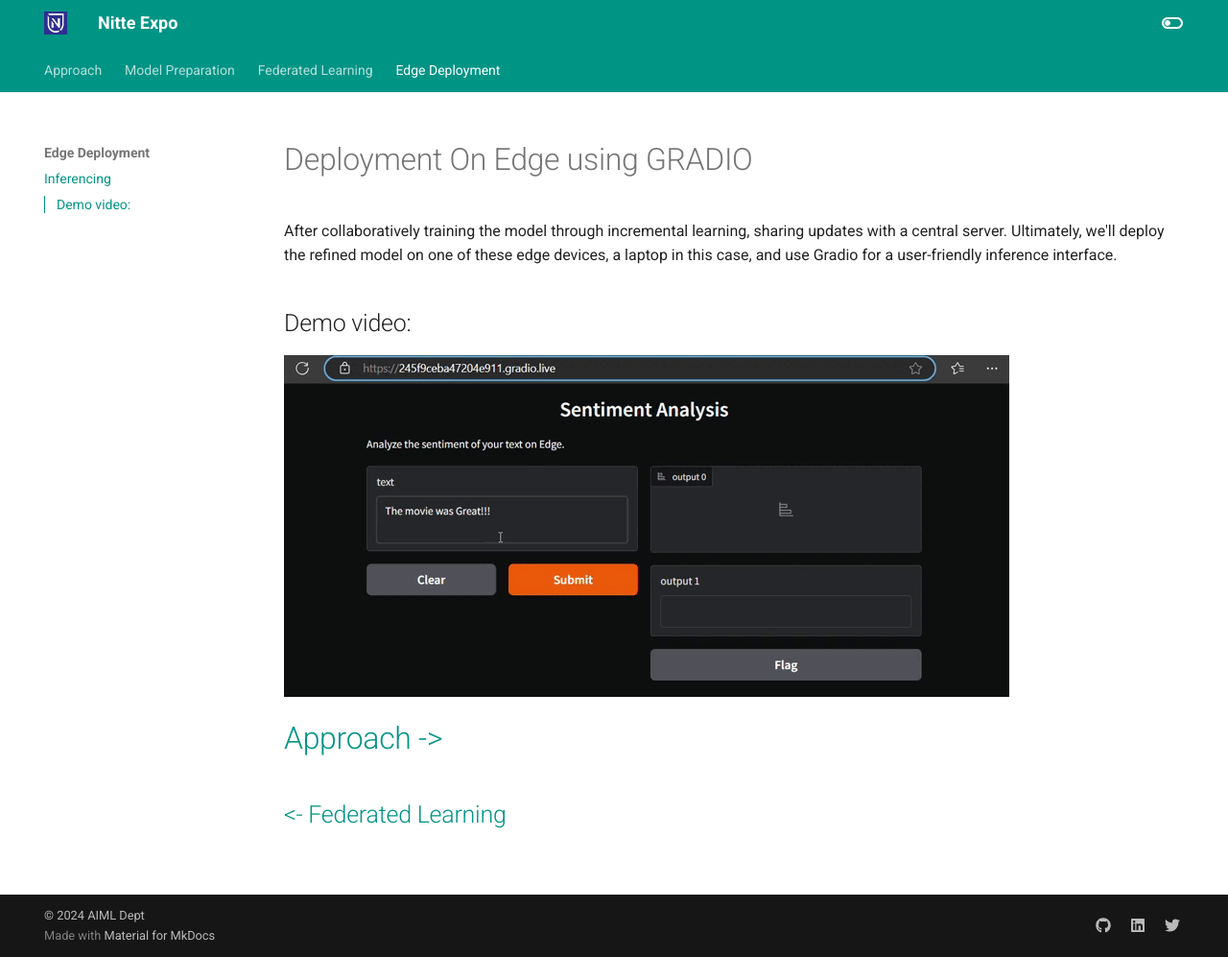
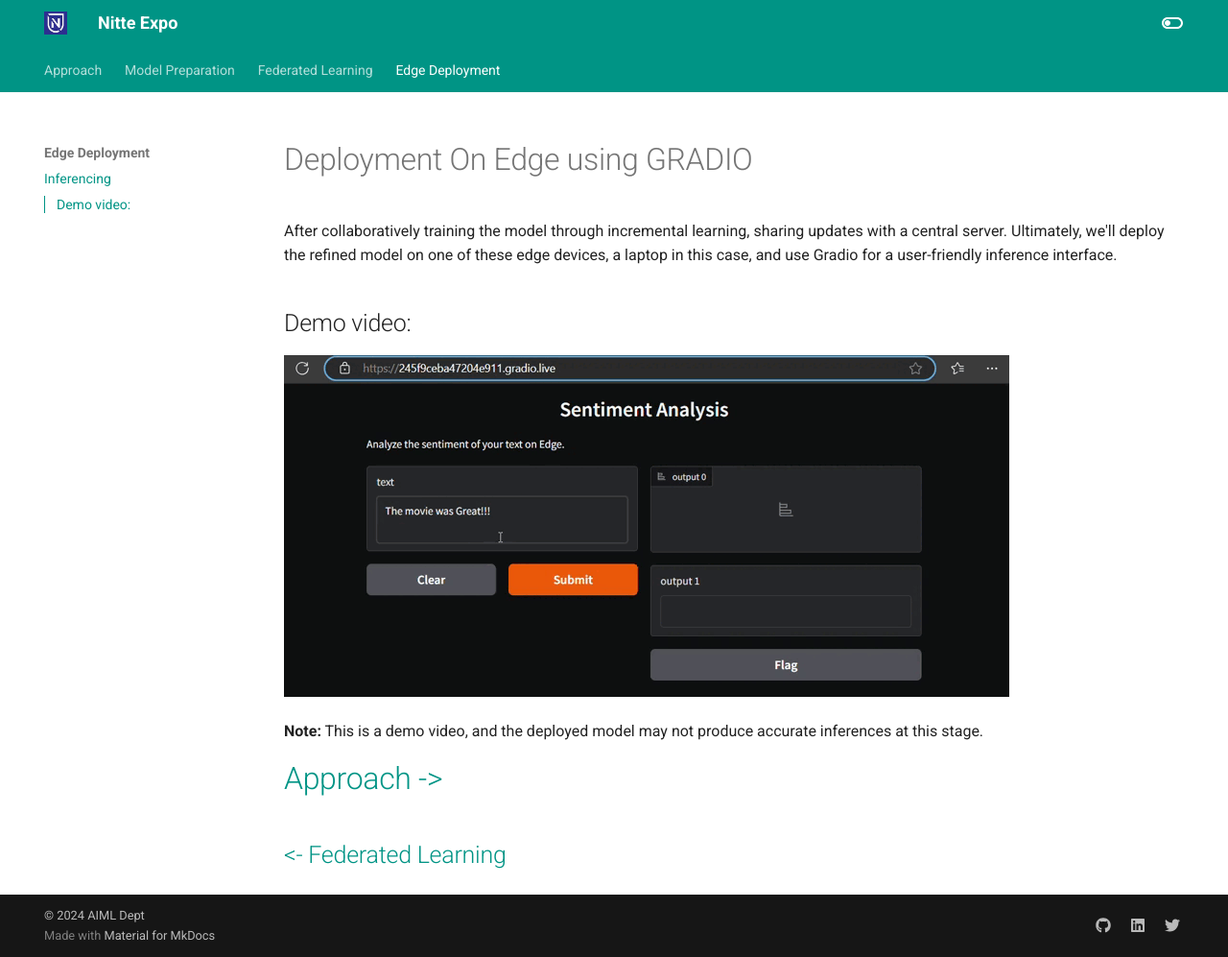
Before and after one commit to iamrajharshit/NitteXpo, an MkDocs documentation site: the page built from docs/03_Stage-3.md, in a window 1280 px wide and 997 px high. Shown: the whole window at 96% size. Built offline with MkDocs 1.6.1 and Material for MkDocs 9.7.7, drawn with Linux system fonts in a browser that asks for light colours.

```diff
--- a/docs/03_Stage-3.md
+++ b/docs/03_Stage-3.md
@@ -4,8 +4,7 @@
 ![demo](./img/Stage-3/semtement%20on%20edge.gif)
 
 
-
-
+**Note:** This is a demo video, and the deployed model may not produce accurate inferences at this stage.
 
 
 # [Approach ->](index.md)
```
